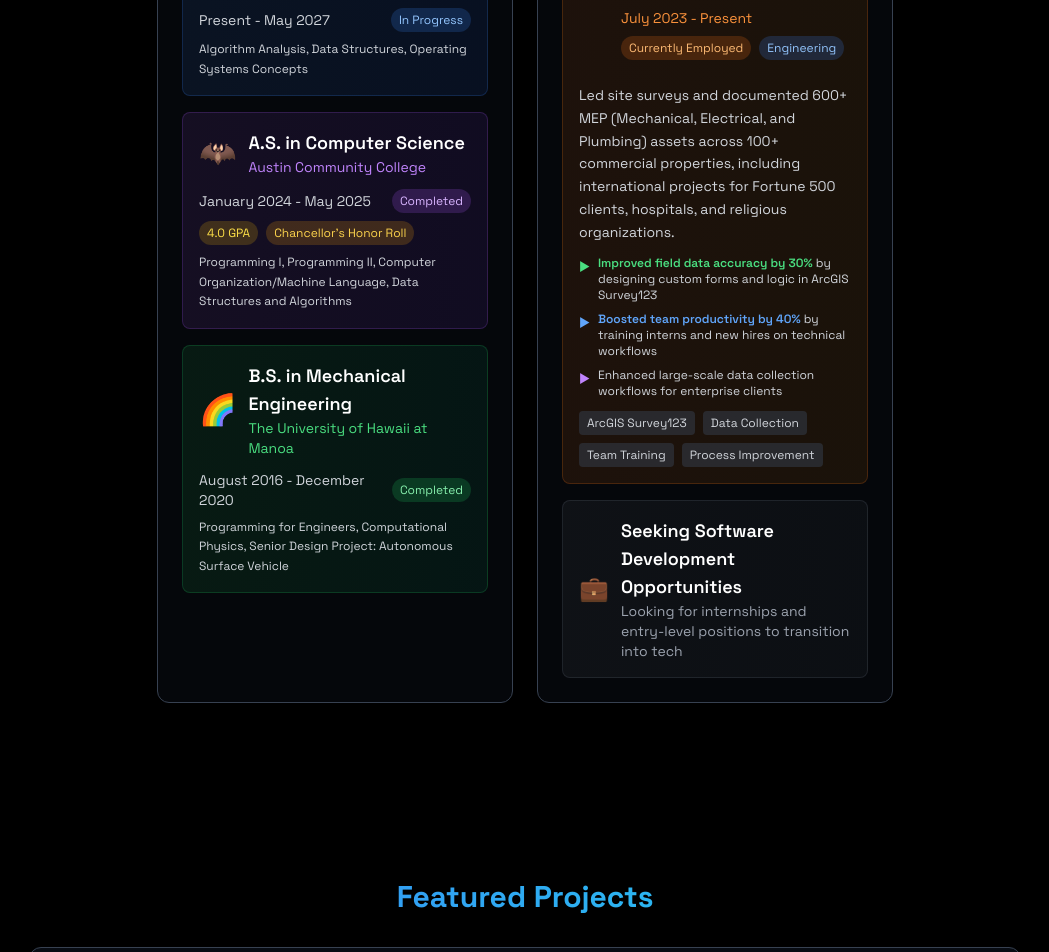
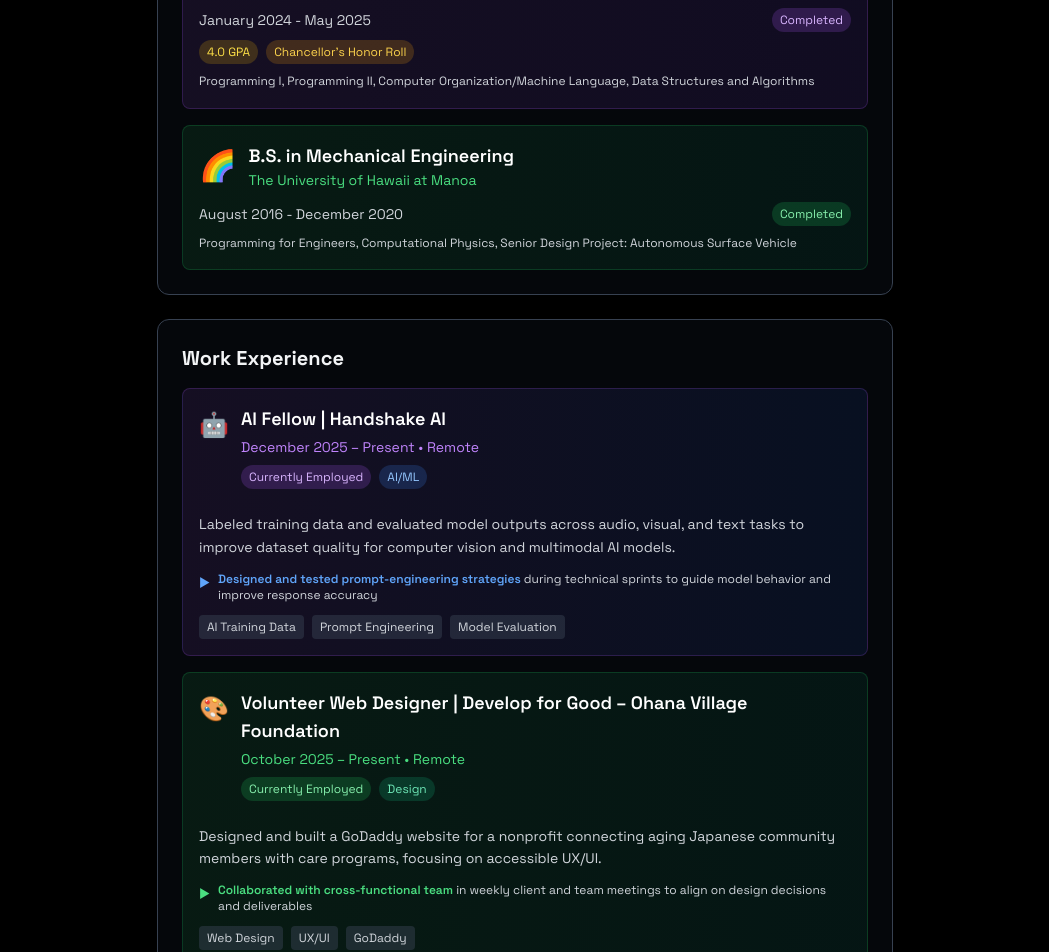
Before and after one commit to judyphantx/judy-portfolio, a React (Vite) app: page / in a window 1280 px wide. Shown: the part 1520-2472 px from the top of the page, without its empty margins (115-1164 px from the left). Built offline with nearby package versions, Linux system fonts and the light colour scheme; no server answers.

Commit message:
Updates to work experience and projects

```diff
--- a/src/components/sections/About.jsx
+++ b/src/components/sections/About.jsx
@@ -56,40 +56,16 @@
             </div>
           </div>
         </div>
-        <div className="grid grid-cols-1 md:grid-cols-2 gap-6 mt-8">
+        <div className="space-y-6 mt-8">
           <div className="p-6 rounded-xl border border-gray-700 bg-gray-900/30 hover:-translate-y-1 transition-all">
             <h3 className="text-xl font-bold mb-4">Education</h3>
             <div className="space-y-4">
-              <div className="bg-gradient-to-r from-blue-500/10 to-blue-600/10 p-4 rounded-lg border border-blue-500/20 hover:border-blue-500/40 transition-all">
-                <div className="flex items-center gap-3 mb-3">
-                  <span className="text-3xl">☄️</span>
-                  <div>
-                    <h4 className="font-semibold text-white text-lg">
-                      M.S. in Computer Science
-                    </h4>
-                    <p className="text-blue-400 text-sm">
-                      The University of Texas at Dallas
-                    </p>
-                  </div>
-                </div>
-                <div className="flex items-center justify-between text-sm">
-                  <span className="text-gray-300">Present - May 2027</span>
-                  <span className="bg-blue-500/20 text-blue-300 px-2 py-1 rounded-full text-xs">
-                    In Progress
-                  </span>
-                </div>
-                <p className="text-gray-300 text-xs mt-2 leading-relaxed">
-                  Algorithm Analysis, Data Structures, Operating Systems
-                  Concepts
-                </p>
-              </div>
-
               <div className="bg-gradient-to-r from-purple-500/10 to-violet-600/10 p-4 rounded-lg border border-purple-500/20 hover:border-purple-500/40 transition-all">
                 <div className="flex items-center gap-3 mb-3">
                   <span className="text-3xl">🦇</span>
                   <div>
                     <h4 className="font-semibold text-white text-lg">
-                      A.S. in Computer Science
+                      Computer Science Coursework
                     </h4>
                     <p className="text-purple-400 text-sm">
                       Austin Community College
@@ -143,87 +119,186 @@
           <div className="p-6 rounded-xl border border-gray-700 bg-gray-900/30 hover:-translate-y-1 transition-all">
             <h3 className="text-xl font-bold mb-4">Work Experience</h3>
             <div className="space-y-4">
+              <div className="bg-gradient-to-r from-purple-500/10 to-blue-600/10 p-4 rounded-lg border border-purple-500/20 hover:border-purple-500/40 transition-all">
+                <div className="flex items-start gap-3 mb-3">
+                  <span className="text-2xl mt-1">🤖</span>
+                  <div className="flex-1">
+                    <h4 className="font-semibold text-white text-lg mb-1">
+                      AI Fellow | Handshake AI
+                    </h4>
+                    <p className="text-purple-400 text-sm mb-2">
+                      December 2025 – Present • Remote
+                    </p>
+                    <div className="flex items-center gap-2 mb-3">
+                      <span className="bg-purple-500/20 text-purple-300 px-2 py-1 rounded-full text-xs">
+                        Currently Employed
+                      </span>
+                      <span className="bg-blue-500/20 text-blue-300 px-2 py-1 rounded-full text-xs">
+                        AI/ML
+                      </span>
+                    </div>
+                  </div>
+                </div>
+                <p className="text-gray-300 text-sm leading-relaxed mb-3">
+                  Labeled training data and evaluated model outputs across audio, visual, and text tasks to improve dataset quality for computer vision and multimodal AI models.
+                </p>
+                <div className="space-y-2">
+                  <div className="flex items-start gap-2">
+                    <span className="text-blue-400 text-xs mt-1">▶</span>
+                    <p className="text-gray-300 text-xs">
+                      <span className="text-blue-400 font-semibold">
+                        Designed and tested prompt-engineering strategies
+                      </span>{" "}
+                      during technical sprints to guide model behavior and improve response accuracy
+                    </p>
+                  </div>
+                </div>
+                <div className="flex flex-wrap gap-2 mt-3">
+                  <span className="bg-gray-700/50 text-gray-300 px-2 py-1 rounded text-xs">
+                    AI Training Data
+                  </span>
+                  <span className="bg-gray-700/50 text-gray-300 px-2 py-1 rounded text-xs">
+                    Prompt Engineering
+                  </span>
+                  <span className="bg-gray-700/50 text-gray-300 px-2 py-1 rounded text-xs">
+                    Model Evaluation
+                  </span>
+                </div>
+              </div>
+
+              <div className="bg-gradient-to-r from-green-500/10 to-emerald-600/10 p-4 rounded-lg border border-green-500/20 hover:border-green-500/40 transition-all">
+                <div className="flex items-start gap-3 mb-3">
+                  <span className="text-2xl mt-1">🎨</span>
+                  <div className="flex-1">
+                    <h4 className="font-semibold text-white text-lg mb-1">
+                      Volunteer Web Designer | Develop for Good – Ohana Village Foundation
+                    </h4>
+                    <p className="text-green-400 text-sm mb-2">
+                      October 2025 – Present • Remote
+                    </p>
+                    <div className="flex items-center gap-2 mb-3">
+                      <span className="bg-green-500/20 text-green-300 px-2 py-1 rounded-full text-xs">
+                        Currently Employed
+                      </span>
+                      <span className="bg-emerald-500/20 text-emerald-300 px-2 py-1 rounded-full text-xs">
+                        Design
+                      </span>
+                    </div>
+                  </div>
+                </div>
+                <p className="text-gray-300 text-sm leading-relaxed mb-3">
+                  Designed and built a GoDaddy website for a nonprofit connecting aging Japanese community members with care programs, focusing on accessible UX/UI.
+                </p>
+                <div className="space-y-2">
+                  <div className="flex items-start gap-2">
+                    <span className="text-green-400 text-xs mt-1">▶</span>
+                    <p className="text-gray-300 text-xs">
+                      <span className="text-green-400 font-semibold">
+                        Collaborated with cross-functional team
+                      </span>{" "}
+                      in weekly client and team meetings to align on design decisions and deliverables
+                    </p>
+                  </div>
+                </div>
+                <div className="flex flex-wrap gap-2 mt-3">
+                  <span className="bg-gray-700/50 text-gray-300 px-2 py-1 rounded text-xs">
+                    Web Design
+                  </span>
+                  <span className="bg-gray-700/50 text-gray-300 px-2 py-1 rounded text-xs">
+                    UX/UI
+                  </span>
+                  <span className="bg-gray-700/50 text-gray-300 px-2 py-1 rounded text-xs">
+                    GoDaddy
+                  </span>
+                </div>
+              </div>
+
               <div className="bg-gradient-to-r from-orange-500/10 to-amber-600/10 p-4 rounded-lg border border-orange-500/20 hover:border-orange-500/40 transition-all">
                 <div className="flex items-start gap-3 mb-3">
-                  <span className="text-2xl mt-1">🏗️</span>
+                  <span className="text-2xl mt-1">🏢</span>
                   <div className="flex-1">
                     <h4 className="font-semibold text-white text-lg mb-1">
-                      MEP Property Conditions Engineer
+                      Property Condition & Evaluation Lead | CBRE, INC.
                     </h4>
                     <p className="text-orange-400 text-sm mb-2">
-                      July 2023 - Present
+                      July 2023 – Present • Remote
                     </p>
                     <div className="flex items-center gap-2 mb-3">
                       <span className="bg-orange-500/20 text-orange-300 px-2 py-1 rounded-full text-xs">
                         Currently Employed
                       </span>
-                      <span className="bg-blue-500/20 text-blue-300 px-2 py-1 rounded-full text-xs">
+                      <span className="bg-orange-600/20 text-orange-300 px-2 py-1 rounded-full text-xs">
                         Engineering
                       </span>
                     </div>
                   </div>
                 </div>
                 <p className="text-gray-300 text-sm leading-relaxed mb-3">
-                  Led site surveys and documented 600+ MEP (Mechanical,
-                  Electrical, and Plumbing) assets across 100+ commercial
-                  properties, including international projects for Fortune 500
-                  clients, hospitals, and religious organizations.
+                  Built and automated survey forms using Python and Survey123, then transitioned to QA role: reporting bugs, suggesting features, and testing app updates resulting in 25% increased efficiency.
                 </p>
                 <div className="space-y-2">
                   <div className="flex items-start gap-2">
                     <span className="text-green-400 text-xs mt-1">▶</span>
                     <p className="text-gray-300 text-xs">
                       <span className="text-green-400 font-semibold">
-                        Improved field data accuracy by 30%
+                        Led HVAC asset data collection surveys
                       </span>{" "}
-                      by designing custom forms and logic in ArcGIS Survey123
-                    </p>
-                  </div>
-                  <div className="flex items-start gap-2">
-                    <span className="text-blue-400 text-xs mt-1">▶</span>
-                    <p className="text-gray-300 text-xs">
-                      <span className="text-blue-400 font-semibold">
-                        Boosted team productivity by 40%
-                      </span>{" "}
-                      by training interns and new hires on technical workflows
-                    </p>
-                  </div>
-                  <div className="flex items-start gap-2">
-                    <span className="text-purple-400 text-xs mt-1">▶</span>
-                    <p className="text-gray-300 text-xs">
-                      Enhanced large-scale data collection workflows for
-                      enterprise clients
+                      across 200+ commercial properties with 95% data accuracy for Fortune 500 clients
                     </p>
                   </div>
                 </div>
                 <div className="flex flex-wrap gap-2 mt-3">
                   <span className="bg-gray-700/50 text-gray-300 px-2 py-1 rounded text-xs">
-                    ArcGIS Survey123
+                    Python
+                  </span>
+                  <span className="bg-gray-700/50 text-gray-300 px-2 py-1 rounded text-xs">
+                    Survey123
+                  </span>
+                  <span className="bg-gray-700/50 text-gray-300 px-2 py-1 rounded text-xs">
+                    QA Testing
                   </span>
                   <span className="bg-gray-700/50 text-gray-300 px-2 py-1 rounded text-xs">
                     Data Collection
                   </span>
-                  <span className="bg-gray-700/50 text-gray-300 px-2 py-1 rounded text-xs">
-                    Team Training
-                  </span>
-                  <span className="bg-gray-700/50 text-gray-300 px-2 py-1 rounded text-xs">
-                    Process Improvement
-                  </span>
                 </div>
               </div>
 
-              <div className="bg-gradient-to-r from-gray-500/10 to-gray-600/10 p-4 rounded-lg border border-gray-500/20 hover:border-gray-500/40 transition-all">
-                <div className="flex items-center gap-3">
-                  <span className="text-2xl">💼</span>
-                  <div>
-                    <h4 className="font-semibold text-white text-lg">
-                      Seeking Software Development Opportunities
+              <div className="bg-gradient-to-r from-indigo-500/10 to-violet-600/10 p-4 rounded-lg border border-indigo-500/20 hover:border-indigo-500/40 transition-all">
+                <div className="flex items-start gap-3 mb-3">
+                  <span className="text-2xl mt-1">🎓</span>
+                  <div className="flex-1">
+                    <h4 className="font-semibold text-white text-lg mb-1">
+                      Computer Science Grader | UT Dallas
                     </h4>
-                    <p className="text-gray-400 text-sm">
-                      Looking for internships and entry-level positions to
-                      transition into tech
+                    <p className="text-indigo-400 text-sm mb-2">
+                      September – December 2025 • Richardson, TX
                     </p>
+                    <div className="flex items-center gap-2 mb-3">
+                      <span className="bg-indigo-500/20 text-indigo-300 px-2 py-1 rounded-full text-xs">
+                        Completed
+                      </span>
+                      <span className="bg-violet-500/20 text-violet-300 px-2 py-1 rounded-full text-xs">
+                        Education
+                      </span>
+                    </div>
                   </div>
+                </div>
+                <p className="text-gray-300 text-sm leading-relaxed mb-3">
+                  Graded weekly assignments for 140 students in CS3377: C/C++ Programming in a UNIX Environment and hosted twice-weekly office hours covering UNIX, file I/O, and dynamic memory management.
+                </p>
+                <div className="flex flex-wrap gap-2 mt-3">
+                  <span className="bg-gray-700/50 text-gray-300 px-2 py-1 rounded text-xs">
+                    C/C++
+                  </span>
+                  <span className="bg-gray-700/50 text-gray-300 px-2 py-1 rounded text-xs">
+                    UNIX
+                  </span>
+                  <span className="bg-gray-700/50 text-gray-300 px-2 py-1 rounded text-xs">
+                    Teaching
+                  </span>
+                  <span className="bg-gray-700/50 text-gray-300 px-2 py-1 rounded text-xs">
+                    Mentoring
+                  </span>
                 </div>
               </div>
             </div>
--- a/src/components/sections/Home.jsx
+++ b/src/components/sections/Home.jsx
@@ -11,7 +11,7 @@
           Hi, I'm Judy Phan!
         </h1>
         <p className="text-gray-400 text-base sm:text-lg mb-8 max-w-lg mx-auto leading-relaxed">
-          I'm a master's student in Computer Science at UT Dallas and a former
+          I'm an aspiring Computer Science student and a former
           mechanical engineer, passionate about building AI-powered, full-stack
           solutions. I'm currently seeking internship opportunities to gain
           hands-on experience and drive real-world impact through technology.
--- a/src/components/sections/Projects.jsx
+++ b/src/components/sections/Projects.jsx
@@ -37,6 +37,22 @@
       status: "Completed",
       highlights: ["Responsive design", "Modern animations", "Clean UI/UX"],
       github: "https://github.com/judyphantx/judy-portfolio",
+    },
+    {
+      id: 3,
+      title: "Sensor Fusion Lead | Autonomous Surface Vehicle – Virtual RobotX Competition",
+      description:
+        "Led a team of 8 as liaison between mechanical and software teams, coordinating LiDAR sensor fusion for autonomous navigation in a robotic surface vehicle.",
+      technologies: ["ROS", "Python", "LiDAR", "Computer Vision", "Path Planning", "Dijkstra's Algorithm", "RRT"],
+      emoji: "🤖",
+      status: "Completed",
+      highlights: [
+        "Led cross-functional team of 8 members (mechanical and software)",
+        "Implemented path planning algorithms (Dijkstra's and RRT) in ROS/Python",
+        "Coordinated LiDAR sensor fusion for autonomous navigation",
+        "Built dynamic simulations for validating autonomous vehicle behavior",
+        "Applied GNC (Guidance, Navigation, and Control) principles to autonomous systems",
+      ],
     },
   ];
 
```
Also changed, not shown: 1 other file (tests, documents, lock files or other folders).
